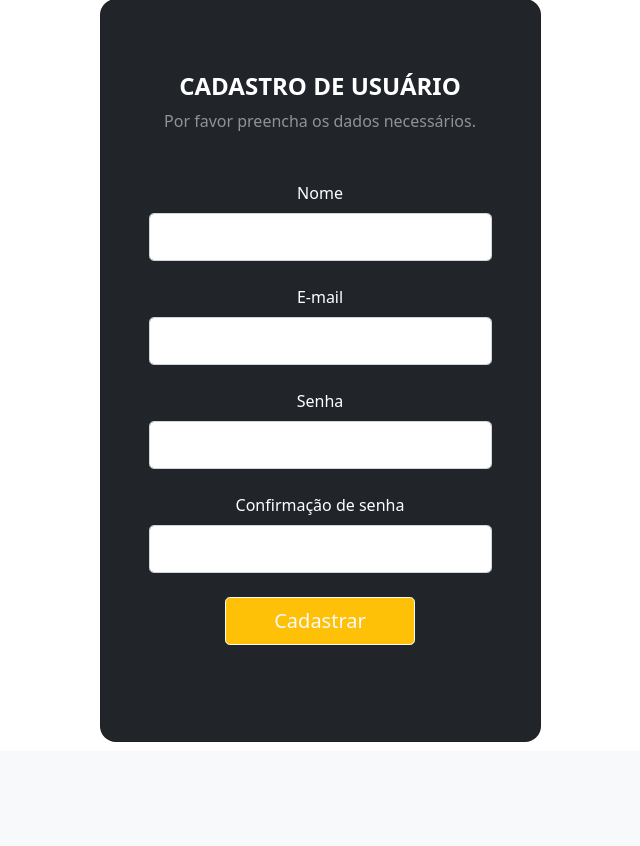
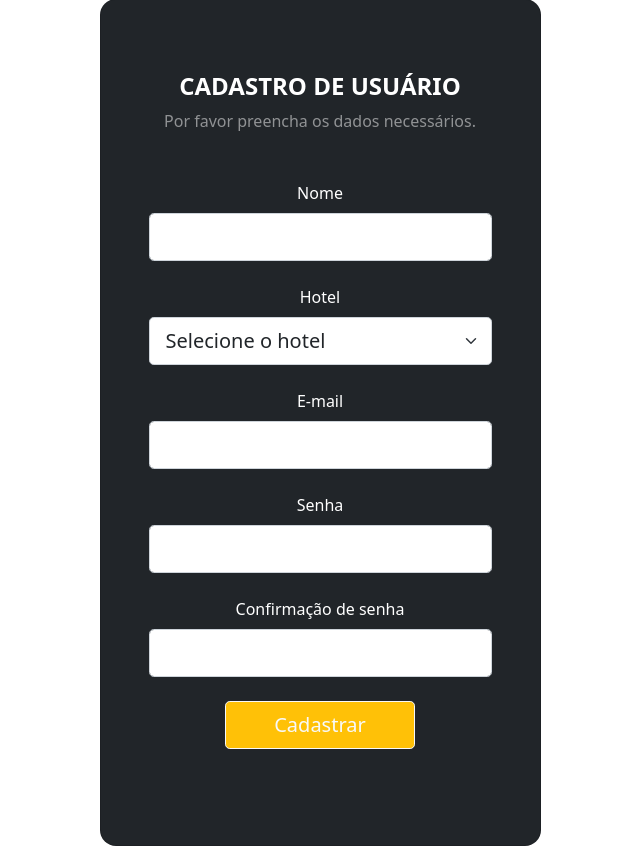
Before and after one commit to victorlgr/Grupo-17-gerenciador_hoteis, a Flask app: page /new/ in a window 1280 px wide. Shown: the part 119-965 px from the top of the page, without its empty margins (320-960 px from the left). Before the commit the page ends 861 px from the top, so only its background shows below. Run offline with Flask 2, Linux system fonts and the light colour scheme; a user stored in the database is signed in; data comes from the database, SQL or seed files in the repository; both versions use the stored data as it was after the commit; some libraries are stand-ins or nearby versions.

Commit message:
Criada opção no cadastro de novo usuário para que seja possível associar um usuário a um hotel específico, e este usuário conseguir visualizar funções somente deste hotel

```diff
--- a/app/forms.py
+++ b/app/forms.py
@@ -8,6 +8,7 @@ class CreateUserForm(FlaskForm):
 	email = StringField(u'E-mail', validators = [InputRequired()])
 	password = PasswordField(u'Senha', validators = [InputRequired()])
 	password_confirmation = PasswordField(u'Confirmação de Senha', validators = [InputRequired(), DataRequired(), EqualTo('password')])
+	hotel_id = SelectField('Hotel', validators=[DataRequired()])
 	# date = DateTimeField(u'Data', format='%d/%m/%Y %H:%M')
 	#recaptcha = RecaptchaField(u'Recaptcha')
 
--- a/app/models.py
+++ b/app/models.py
@@ -51,12 +51,13 @@ class ModelExample(db.Model):
 
 class User(db.Model, UserMixin):
     __tablename__ = 'users'
-    id = db.Column(db.Integer, primary_key = True)
+    id = db.Column(db.Integer, primary_key=True)
     name = db.Column(db.String(500))
     password = db.Column(db.String(500))
     password_confirmation = db.Column(db.String(500))
     profile = db.Column(db.String(15))
-    email = db.Column(db.String(120), unique = True)
+    email = db.Column(db.String(120), unique=True)
+    hotel_id = db.Column(db.Integer)
     # posts = db.relationship('Post', backref = 'author', lazy = 'dynamic')
 
     def is_authenticated(self):
@@ -74,9 +75,10 @@ class User(db.Model, UserMixin):
     def __repr__(self):
         return '<User %r %r>' % (self.name, self.password)
 
-    def __init__(self, name, password, password_confirmation, profile, email):
+    def __init__(self, name, password, password_confirmation, profile, email, hotel_id):
         self.name = name
         self.password = password
         self.password_confirmation = password_confirmation
         self.profile = profile
         self.email = email
+        self.hotel_id = hotel_id
--- a/app/templates/formulario_hotel.html
+++ b/app/templates/formulario_hotel.html
@@ -1,6 +1,8 @@
 {% extends 'base.html' %}
 {% block content %}
+    <br>
     <h1>{{ titulo }}</h1>
+    <br>
 
     {% for mensagem in get_flashed_messages() %}
         {% if mensagem == 'Hotel cadastrado com sucesso!' %}
@@ -78,6 +80,7 @@
                 {{ form.cep(class="form-control") }}
             </div>
 
+            <br><br><br><br>
             <div class="row">
                 <div class="form-group col-2">
                     {{ form.submeter(class="btn btn-secondary") }}
--- a/app/templates/lista_hoteis_cadastrados.html
+++ b/app/templates/lista_hoteis_cadastrados.html
@@ -2,6 +2,8 @@
 {% block content %}
     <div class="mt-4">
         <h1>Lista de hoteis cadastrados</h1>
+    <br>
+    </div>
 
 
     {% for mensagem in get_flashed_messages() %}
--- a/app/templates/navbar.html
+++ b/app/templates/navbar.html
@@ -36,8 +36,8 @@
                         Adicionar
                     </a>
                     <ul class="dropdown-menu" aria-labelledby="navbarDropdown">
-                        <li><a class="dropdown-item" href="{{ url_for('adicionar_hotel_endpoint') }}">Hoteis</a></li>
-                        <li><a class="dropdown-item" href="{{ url_for('adicionar_quarto_endpoint') }}">Quartos</a></li>
+                        <li><a class="dropdown-item" href="{{ url_for('adicionar_hotel_endpoint') }}">Hotel</a></li>
+                        <li><a class="dropdown-item" href="{{ url_for('adicionar_quarto_endpoint') }}">Quarto</a></li>
                     </ul>
                 </li>
             </ul>
--- a/app/templates/new.html
+++ b/app/templates/new.html
@@ -1,9 +1,9 @@
 {% extends 'base.html' %}
 {% import "bootstrap/wtf.html" as wtf %}
 
-{%block title%}Novo!{%endblock%}
+{% block title %}Novo!{% endblock %}
 
-{%block content%}
+{% block content %}
     <section class="vh-100 gradient-custom">
         <div class="container py-5 h-100">
             <div class="row d-flex justify-content-center align-items-center h-100">
@@ -14,7 +14,8 @@
                             {% for categoria, mensagem in get_flashed_messages(with_categories=true) %}
                                 <div class="alert alert-{{ categoria }} alert-dismissible fade show" role="alert">
                                     {{ mensagem }}
-											<button type="button" class="btn-close" data-bs-dismiss="alert" aria-label="Close"></button>
+                                    <button type="button" class="btn-close" data-bs-dismiss="alert"
+                                            aria-label="Close"></button>
                                 </div>
                             {% endfor %}
 
@@ -29,25 +30,42 @@
 
                                     <div class="form-outline form-white mb-4">
                                         <label class="form-label" for="typeEmailX">Nome</label>
-										<input name="name" type="name" id="typeName" class="form-control form-control-lg" />
+                                        <input name="name" type="name" id="typeName"
+                                               class="form-control form-control-lg"/>
+                                    </div>
+
+                                    <div class="form-outline form-white mb-4">
+                                        <label class="form-label" for="typeHotelX">Hotel</label>
+                                        <select class="form-select form-select-lg" aria-label="Default select example"
+                                                name="hotel_id" type="hotel" id="typeHotelX">
+                                            <option selected>Selecione o hotel</option>
+                                            {% for hotel in hoteis %}
+                                                <option value="{{ hotel.id }}">{{ hotel.name }}</option>
+                                            {% endfor %}
+                                        </select>
                                     </div>
 
                                     <div class="form-outline form-white mb-4">
                                         <label class="form-label" for="typeEmailX">E-mail</label>
-										<input name="email" type="email" id="typeEmailX" class="form-control form-control-lg" />
+                                        <input name="email" type="email" id="typeEmailX"
+                                               class="form-control form-control-lg"/>
                                     </div>
 
                                     <div class="form-outline form-white mb-4">
                                         <label class="form-label" for="typePasswordX">Senha</label>
-										<input name="password" type="password" id="typePasswordX" class="form-control form-control-lg" />
+                                        <input name="password" type="password" id="typePasswordX"
+                                               class="form-control form-control-lg"/>
                                     </div>
 
                                     <div class="form-outline form-white mb-4">
                                         <label class="form-label" for="typePasswordX">Confirmação de senha</label>
-										<input name="password_confirmation" type="password" id="typePasswordConfirmationX" class="form-control form-control-lg" />
+                                        <input name="password_confirmation" type="password"
+                                               id="typePasswordConfirmationX" class="form-control form-control-lg"/>
                                     </div>
 
-									<button name="action_save" class="btn btn-outline-light btn-lg px-5 btn-warning" type="submit">Cadastrar</button>
+                                    <button name="action_save" class="btn btn-outline-light btn-lg px-5 btn-warning"
+                                            type="submit">Cadastrar
+                                    </button>
                                 </form>
 
                             </div>
@@ -59,4 +77,4 @@
         </div>
     </section>
 
-{%endblock%}
+{% endblock %}
--- a/app/templates/ocupacao_quartos.html
+++ b/app/templates/ocupacao_quartos.html
@@ -1,6 +1,8 @@
 {% extends 'base.html' %}
 {% block content %}
+    <br>
     <h1>Ocupação dos quartos</h1>
+    <br>
 
     {% for mensagem in get_flashed_messages() %}
         <div class="alert alert-success alert-dismissible fade show" role="alert">
--- a/app/views.py
+++ b/app/views.py
@@ -2,7 +2,7 @@ from flask import url_for, redirect, render_template, flash, g, session
 from flask_login import login_user, logout_user, current_user, login_required
 from app import app, login_manager
 from app.forms import CreateUserForm, LoginForm
-from app.models import User
+from app.models import User, Hotels
 from app import db, bcrypt
 from app.scripts.adicionar_hotel import adicionar_hotel, listar_hoteis, editar_hotel, deletar_hotel
 from app.scripts.ocupacao_quartos import adicionar_quarto, ocupacao_quartos, editar_quarto, deletar_quarto
@@ -26,14 +26,20 @@ def load_user(id):
 @app.route('/new/')
 @login_required
 def new():
-	form = CreateUserForm()
-	return render_template('new.html', form=form)
+    user_id = g.user.get_id()
+    form = CreateUserForm()
+    hoteis = Hotels.query.filter_by(user_id=user_id).order_by(Hotels.created_at)
+    form.hotel_id.choices = [(hotel.id, hotel.name) for hotel in hoteis if hotel.user_id == user_id]
+    return render_template('new.html', form=form, hoteis=hoteis)
 
 
 @app.route('/save/', methods = ['GET','POST'])
 #@login_required
 def save():
+    user_id = g.user.get_id()
     form = CreateUserForm()
+    hoteis = Hotels.query.filter_by(user_id=user_id).order_by(Hotels.created_at)
+    form.hotel_id.choices = [(hotel.id, hotel.name) for hotel in hoteis if hotel.user_id == user_id]
     if form.validate_on_submit():
         user = User.query.filter_by(email=form.email.data).first()
         if user:
@@ -42,8 +48,10 @@ def save():
         else:
             name = form.name.data
             email = form.email.data
+            hotel_id = form.hotel_id.data
             pwd = bcrypt.generate_password_hash(form.password.data)
-            admin = User(name=name, password=pwd, profile='admin', email=email, password_confirmation=pwd)
+            admin = User(name=name, password=pwd, profile='admin', email=email, password_confirmation=pwd,
+                         hotel_id=hotel_id)
             db.session.add(admin)
             db.session.commit()
             flash('Cadastro realizado com sucesso!', 'success')
```
Also changed, not shown: app/scripts/adicionar_hotel.py (+8 -4 lines), app/scripts/ocupacao_quartos.py (+24 -9 lines), app/templates/adicionar_quartos.html (+14 -5 lines), application.db. Lines whose indentation alone changed are shown as unchanged.
